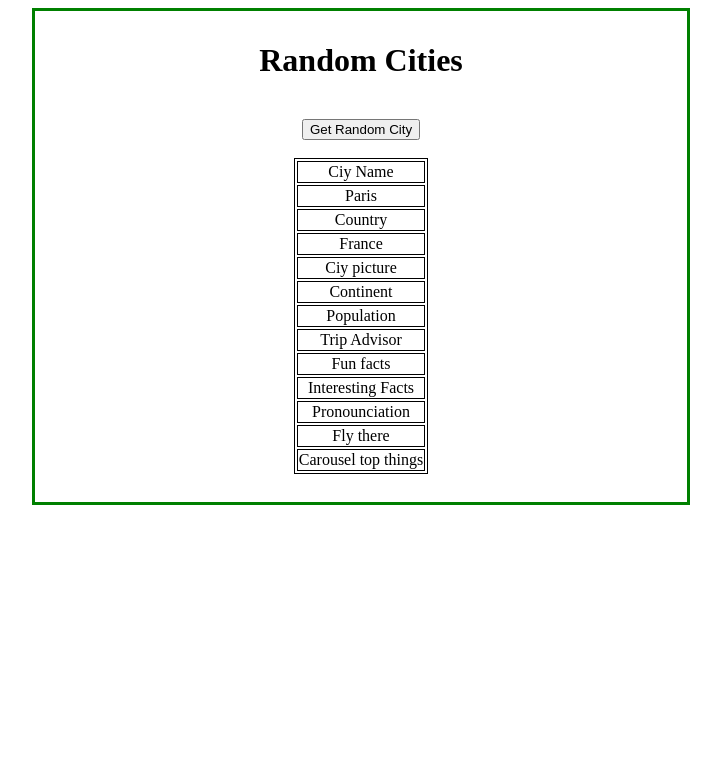
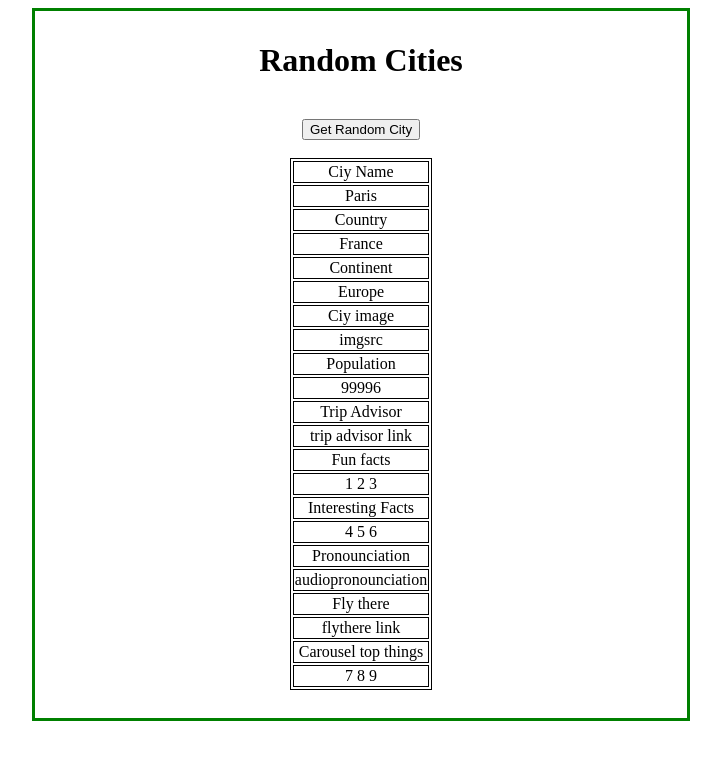
Before and after one commit to Talexy/RandomCities, a React (Create React App) app: page / in a window 1280 px wide. Shown: the top 760 px of the page, without its empty margins (279-1000 px from the left). Built offline with nearby package versions, Linux system fonts and the light colour scheme.

Commit message:
Building layout 1.0

```diff
--- a/public/cityData.json
+++ b/public/cityData.json
@@ -1,5 +1,14 @@
 {
   "name": "Paris",
   "country": "France",
-  "continent": "Europe"
+  "continent": "Europe",
+  "image": "imgsrc",
+  "population": " 99996",
+  "tripadvisor": "trip advisor link",
+  "funfacts": "1 2 3",
+  "interestingfacts": "4 5 6",
+  "pronounciation": "audiopronounciation",
+  "flythere": "flythere link",
+  "thingstodo": "7 8 9"
+
 }
--- a/src/App.js
+++ b/src/App.js
@@ -69,17 +69,36 @@ export class City extends Component {
 
                     <tr><td>Ciy Name</td></tr>
                     <tr><td>{this.state.cityData.name}</td></tr>
+
                     <tr><td>Country</td></tr>
                     <tr><td>{this.state.cityData.country}</td></tr>
-                    <tr><td>Ciy picture</td></tr>
+
                     <tr><td>Continent</td></tr>
+                    <tr><td>{this.state.cityData.continent}</td></tr>
+
+                    <tr><td>Ciy image</td></tr>
+                    <tr><td>{this.state.cityData.image}</td></tr>
+
                     <tr><td>Population</td></tr>
+                    <tr><td>{this.state.cityData.population}</td></tr>
+
                     <tr><td>Trip Advisor</td></tr>
+                    <tr><td>{this.state.cityData.tripadvisor}</td></tr>
+
                     <tr><td>Fun facts</td></tr>
+                    <tr><td>{this.state.cityData.funfacts}</td></tr>
+
                     <tr><td>Interesting Facts</td></tr>
+                    <tr><td>{this.state.cityData.interestingfacts}</td></tr>
+
                     <tr><td>Pronounciation</td></tr>
+                    <tr><td>{this.state.cityData.pronounciation}</td></tr>
+
                     <tr><td>Fly there</td></tr>
+                    <tr><td>{this.state.cityData.flythere}</td></tr>
+
                     <tr><td>Carousel top things</td></tr>
+                    <tr><td>{this.state.cityData.thingstodo}</td></tr>
 
                 </table>
 
```
Also changed, not shown: 1 other file (tests, documents, lock files or other folders).
